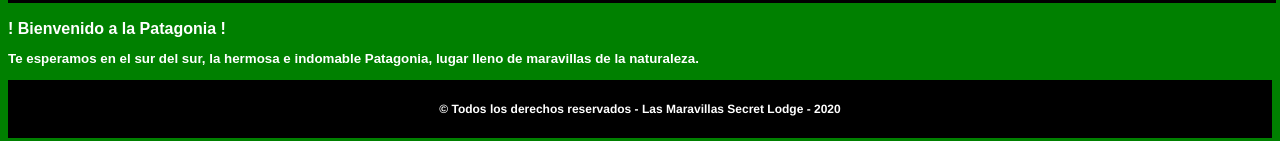
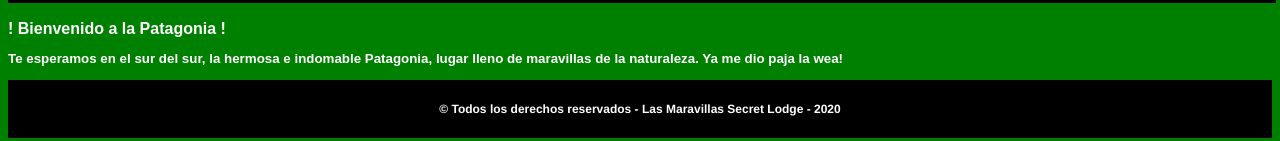
Before and after one commit to PabloAV2020/maravillas, a Vue app: page / in a window 1280 px wide. Shown: the part 594-735 px from the top of the page. Built offline with nearby package versions, Linux system fonts and the light colour scheme.

Commit message:
Contenido

```diff
--- a/src/views/Home.vue
+++ b/src/views/Home.vue
@@ -8,6 +8,7 @@
       </h2>
     <h3>
        Te esperamos en el sur del sur, la hermosa e indomable Patagonia, lugar lleno de maravillas de la naturaleza.
+       Ya me dio paja la wea!
     </h3>
       </div>
 
```
